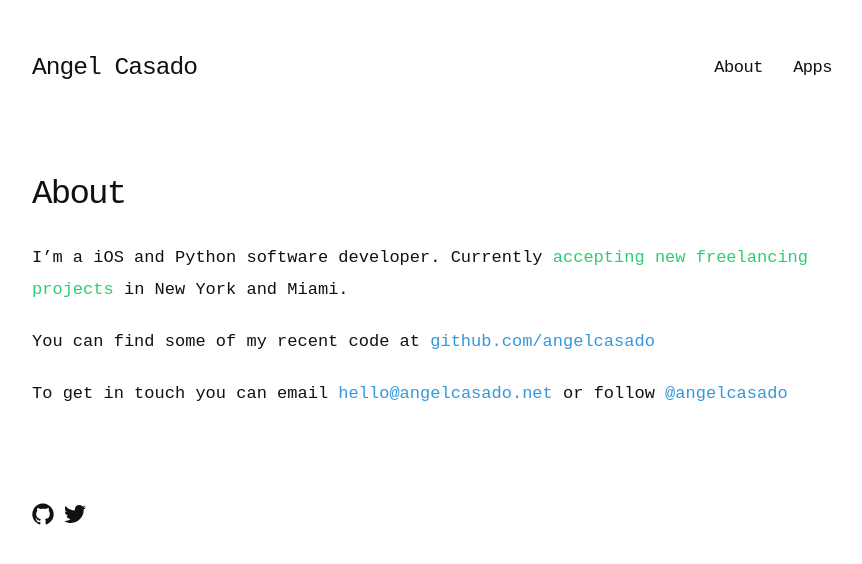
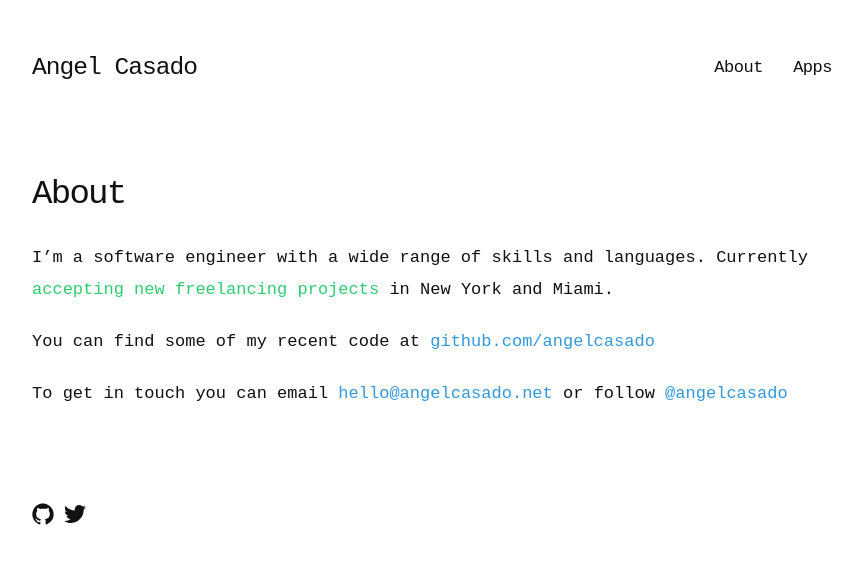
Before and after one commit to angelcasado/angelcasado.github.io, a Jekyll site: the page built from about.md, in a window 1280 px wide. Shown: the top 564 px of the page, without its empty margins (208-1070 px from the left). Built offline with Jekyll 4.4.1, drawn with Linux system fonts in a browser that asks for light colours.

Commit message:
About me update.

```diff
--- a/about.md
+++ b/about.md
@@ -4,7 +4,7 @@ title: About
 permalink: /about/
 ---
 
-I'm a iOS and Python software developer. Currently <span class="green-color">accepting new freelancing projects</span> in New York and Miami.
+I'm a software engineer with a wide range of skills and languages. Currently <span class="green-color">accepting new freelancing projects</span> in New York and Miami.
 
 You can find some of my recent code at [github.com/angelcasado](https://github.com/angelcasado)
 
```
